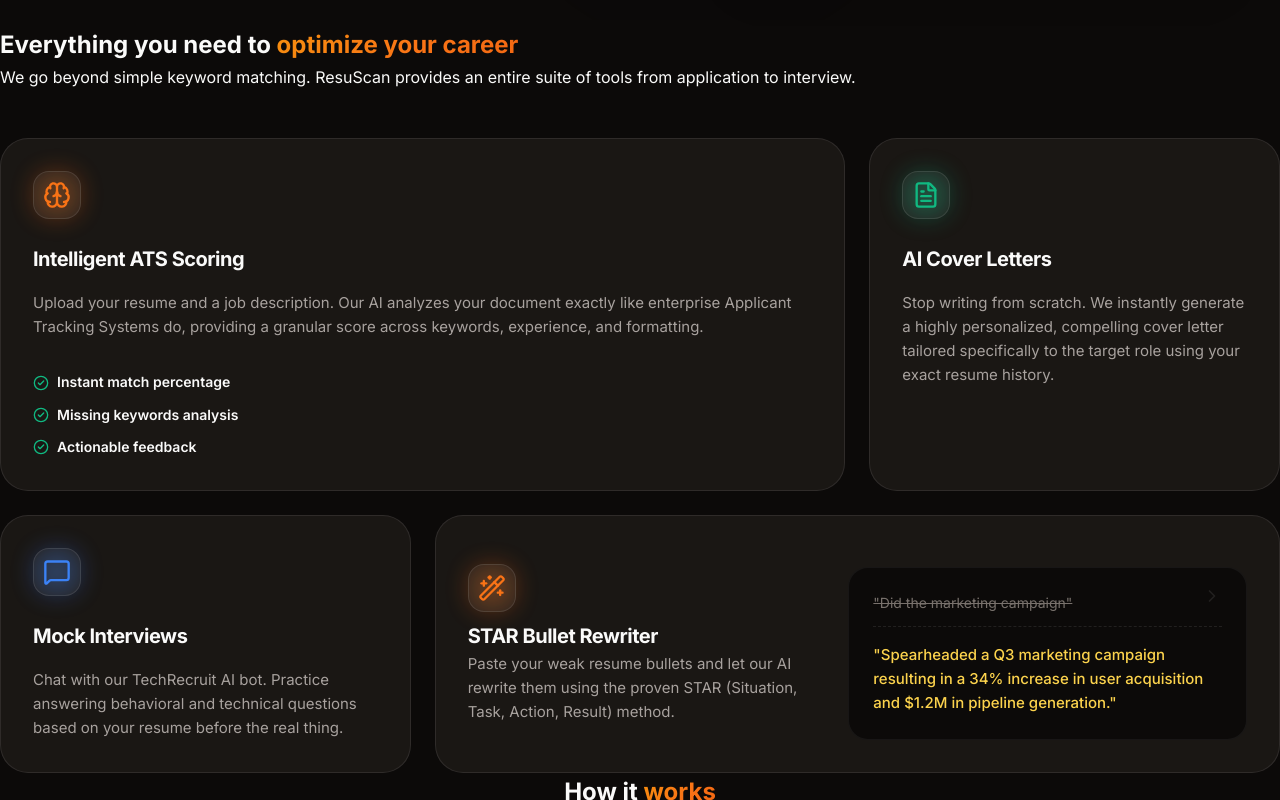
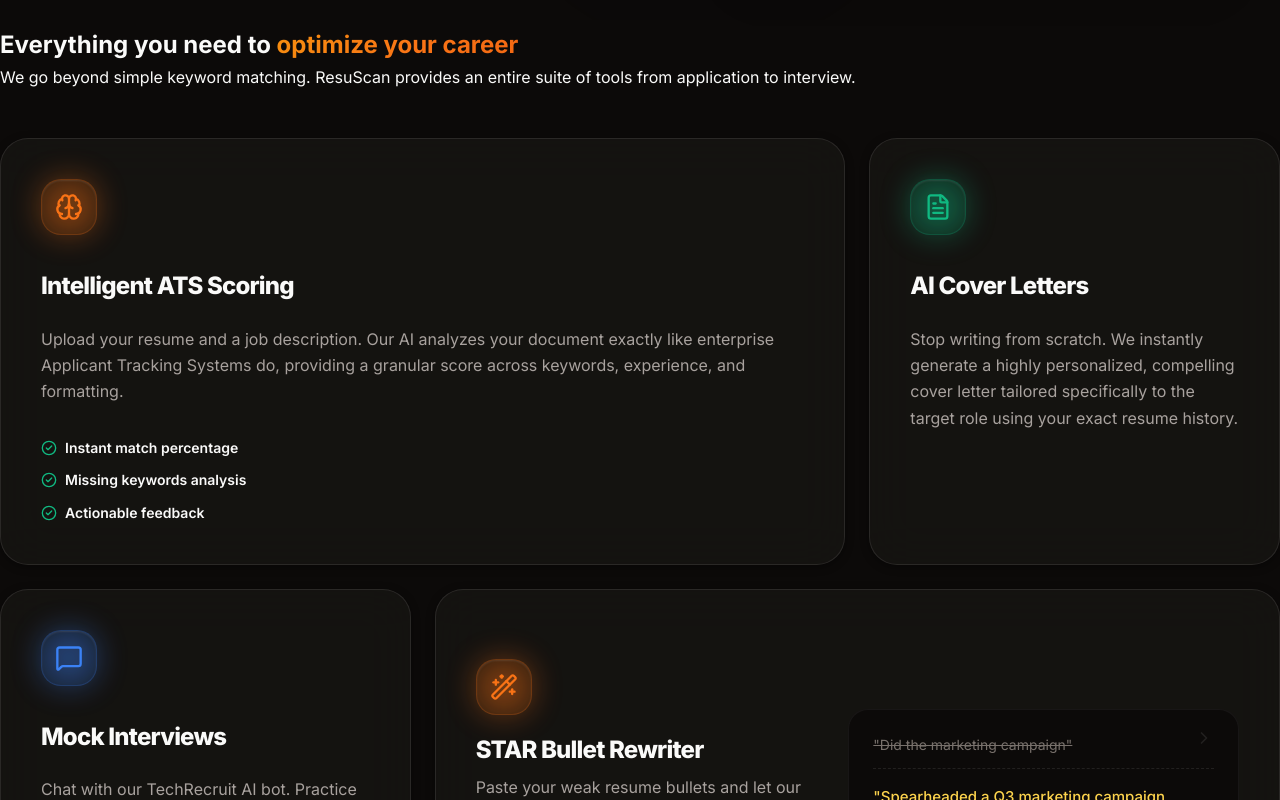
Before and after one commit to RAISHUBHAM3803/resume-analyzer, a React (Vite) app in the folder client/: page / in a window 1280 px wide. Shown: the part 780-1580 px from the top of the page. Built offline with nearby package versions, Linux system fonts and the light colour scheme; no server answers.

Commit message:
feat(ui): upgrade Bento layout aesthetics to premium glassmorphism

```diff
--- a/client/src/components/HeroSection.css
+++ b/client/src/components/HeroSection.css
@@ -187,20 +187,23 @@
 }
 
 .bento-box {
-  background: var(--bg-card);
+  background: rgba(28, 25, 23, 0.6);
+  backdrop-filter: blur(24px);
+  -webkit-backdrop-filter: blur(24px);
   border: 1px solid var(--border-medium);
   border-radius: var(--radius-2xl);
-  padding: 32px;
+  padding: 40px;
   position: relative;
   overflow: hidden;
-  transition: all 0.3s ease;
+  transition: transform var(--transition-base), box-shadow var(--transition-base), border-color var(--transition-base);
   display: flex;
   flex-direction: column;
+  box-shadow: var(--shadow-sm);
 }
 .bento-box:hover {
-  border-color: var(--border-accent);
+  border-color: rgba(255, 255, 255, 0.15);
   transform: translateY(-4px);
-  box-shadow: var(--shadow-lg);
+  box-shadow: var(--shadow-md);
 }
 
 .bento-large {
@@ -222,33 +225,37 @@
 .bento-horizontal > div { flex: 1; }
 
 .bento-icon {
-  width: 48px; height: 48px;
-  border-radius: var(--radius-lg);
-  background: rgba(255,255,255,0.05);
-  border: 1px solid rgba(255,255,255,0.1);
+  width: 56px; height: 56px;
+  border-radius: var(--radius-xl);
+  background: color-mix(in srgb, currentColor 10%, transparent);
+  border: 1px solid color-mix(in srgb, currentColor 20%, transparent);
   display: flex; align-items: center; justify-content: center;
   position: relative;
-  margin-bottom: 8px;
+  margin-bottom: 16px;
+  box-shadow: inset 0 1px 2px rgba(255,255,255,0.1);
 }
+.bento-icon svg { width: 28px; height: 28px; }
 .bento-glow {
   position: absolute;
   inset: 0;
   border-radius: inherit;
-  filter: blur(12px);
-  opacity: 0.3;
+  filter: blur(16px);
+  opacity: 0.4;
   z-index: -1;
+  background: inherit;
 }
 
 .bento-box h3 {
-  font-size: 20px;
-  font-weight: 700;
+  font-size: 24px;
+  font-weight: 800;
   color: var(--text-primary);
-  letter-spacing: -0.5px;
+  letter-spacing: -0.8px;
+  margin-bottom: 4px;
 }
 
 .bento-box p {
-  font-size: 15px;
-  line-height: 1.6;
+  font-size: 16px;
+  line-height: 1.65;
   color: var(--text-secondary);
 }
 
```
